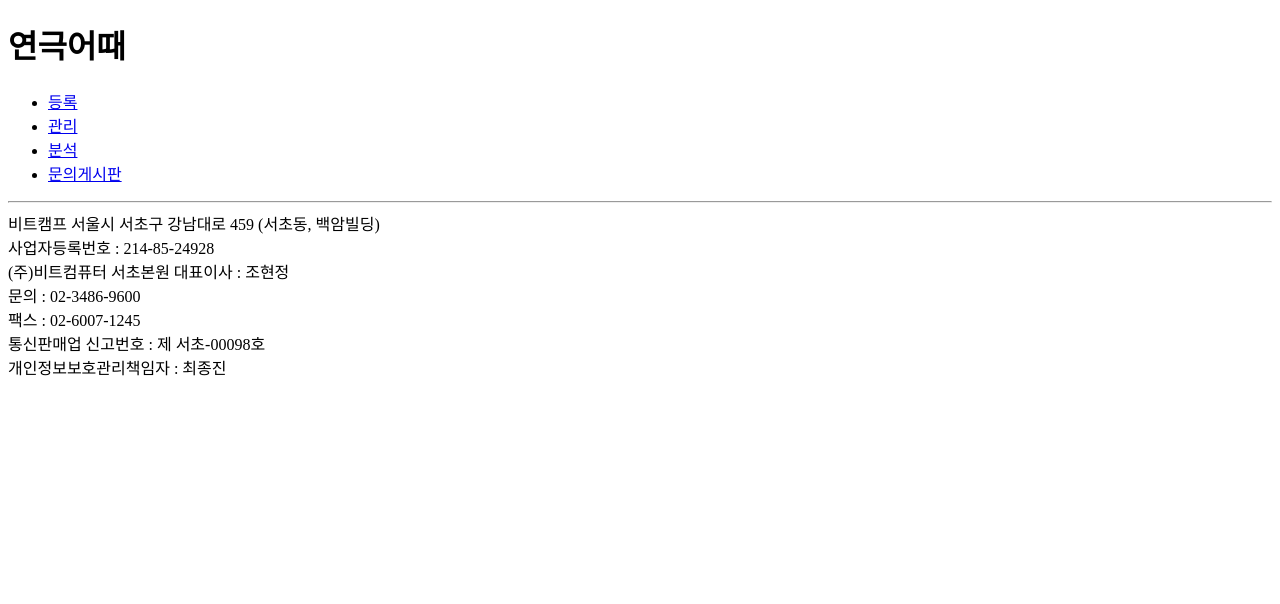
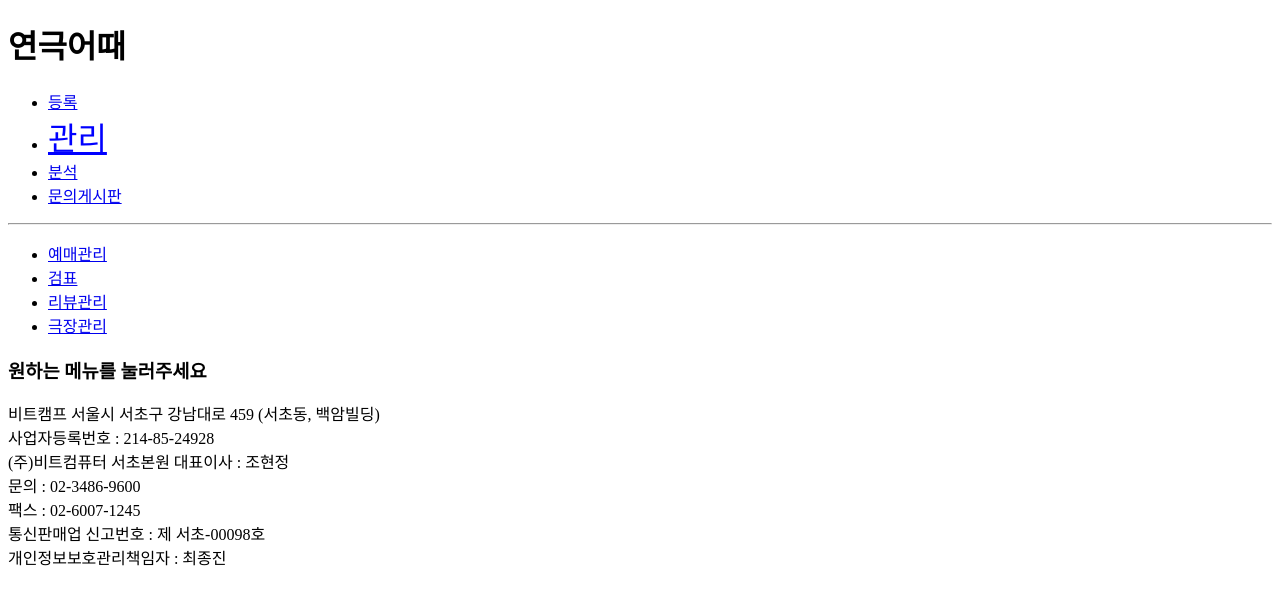
Before and after one commit to woogie3/CEOpageTest2, a React (Create React App) app in the folder CEOpage/client/: page /ManagementMenu in a window 1280 px wide. Shown: the top 604 px of the page. Built offline with nearby package versions, Linux system fonts and the light colour scheme.

Commit message:
관리 하위메뉴 추가

```diff
--- a/CEOpage/client/src/components/Menu.js
+++ b/CEOpage/client/src/components/Menu.js
@@ -4,7 +4,7 @@ import { NavLink } from 'react-router-dom';
 const Menu = () => {
     const activeStyle = {
         color: 'blue',
-        fontSize: '1rem'
+        fontSize: '2rem'
     };
 
     return (
@@ -12,7 +12,7 @@ const Menu = () => {
 
             <ul>
                 <li><NavLink exact to="/" activeStyle={activeStyle}>등록</NavLink></li>
-                <li><NavLink to="/Management" activeStyle={activeStyle}>관리</NavLink></li>
+                <li><NavLink to="/ManagementMenu" activeStyle={activeStyle}>관리</NavLink></li>
                 <li><NavLink to="/Analysis" activeStyle={activeStyle}>분석</NavLink></li>
                 <li><NavLink to="/QnA" activeStyle={activeStyle}>문의게시판</NavLink></li>
             </ul>
--- /dev/null
+++ b/CEOpage/client/src/pages/ManagementMenu.js
@@ -0,0 +1,26 @@
+import React from 'react';
+import { Link, Route } from 'react-router-dom';
+import ShowCheck from './ShowCheck';
+import TicketManagement from './TicketManagement';
+import TheaterManagement from './TheaterManagement';
+import ReviewManagement from './ReviewManagement';
+
+const ManagementMenu = ({match}) => {
+    return (
+        <div>
+           <ul>
+                <li><Link to={`${match.path}/ticketManagement`}>예매관리</Link></li>
+                <li><Link to={`${match.path}/showCheck`}>검표</Link></li>
+                <li><Link to={`${match.path}/reviewManagement`}>리뷰관리</Link></li>
+                <li><Link to={`${match.path}/theaterManagement`}>극장관리</Link></li>
+           </ul>
+           <Route exact path={match.path} render={()=>(<h3>원하는 메뉴를 눌러주세요</h3>)}/>
+           <Route path={`${match.path}/:ticketManagement`} component={TicketManagement}/>
+           <Route path={`${match.path}/:showCheck`} component={ShowCheck}/>
+           <Route path={`${match.path}/:reviewManagement`} component={ReviewManagement}/>
+           <Route path={`${match.path}/:theaterManagement`} component={TheaterManagement}/>
+        </div>
+    );
+};
+
+export default ManagementMenu;
--- /dev/null
+++ b/CEOpage/client/src/pages/ReviewManagement.js
@@ -0,0 +1,14 @@
+import React, {Component} from 'react';
+
+class ReviewManagement extends Component{
+
+    render(){
+        return(
+            <div>
+
+            </div>
+        )
+    }
+}
+
+export default ReviewManagement;
--- a/CEOpage/client/src/pages/ShowCheck.js
+++ b/CEOpage/client/src/pages/ShowCheck.js
@@ -1,3 +1,4 @@
+import React from 'react';
 class ShowCheck extends React.Component{
     render(){
         return(
--- /dev/null
+++ b/CEOpage/client/src/pages/TheaterManagement.js
@@ -0,0 +1,14 @@
+import React, {Component} from 'react';
+
+class TheaterManagement extends Component{
+
+    render(){
+        return(
+            <div>
+
+            </div>
+        )
+    }
+}
+
+export default TheaterManagement;
--- a/CEOpage/client/src/pages/Management.js
+++ b/CEOpage/client/src/pages/TicketManagement.js
@@ -13,7 +13,7 @@ import RefundListTable from '../components/RefundListTable';
 
 
 
-class Management extends Component{
+class TicketManagement extends Component{
         constructor(props) {
         super(props);
         this.state = {
@@ -157,4 +157,4 @@ class Management extends Component{
 };
 }
 
-export default Management;
+export default TicketManagement;
--- a/CEOpage/client/src/pages/index.js
+++ b/CEOpage/client/src/pages/index.js
@@ -1,4 +1,7 @@
 export { default as Registoration } from './Registoration';
-export { default as Management } from './Management';
+export { default as ManagementMenu } from './ManagementMenu';
 export { default as Analysis } from './Analysis';
+export { default as ShowCheck } from './ShowCheck';
+export { default as ReviewManagement} from './ReviewManagement'
+export { default as TheaterManagement} from './TheaterManagement'
 export { default as QnA } from './QnA';
--- a/CEOpage/client/src/shared/App.js
+++ b/CEOpage/client/src/shared/App.js
@@ -2,7 +2,7 @@ import React, { Component } from 'react';
 
 import { Route } from 'react-router-dom';
 import Menu from 'components/Menu';
-import { Management, Registoration, Analysis, QnA } from '../pages';
+import { ManagementMenu, Registoration, Analysis, QnA } from '../pages';
 import Header from '../components/Header';
 import Footers from '../components/Footers';
 
@@ -14,7 +14,7 @@ class App extends Component {
                 <Header/>
                 <Menu/>
                 <Route exact path="/" component={Registoration}/>
-                <Route path="/Management" component={Management}/>
+                <Route path="/ManagementMenu" component={ManagementMenu}/>
                 <Route path="/Analaysis" component={Analysis}/>
                 <Route path="/QnA" component={QnA}/>
 
```
Also changed, not shown: 1 other file (tests, documents, lock files or other folders).
